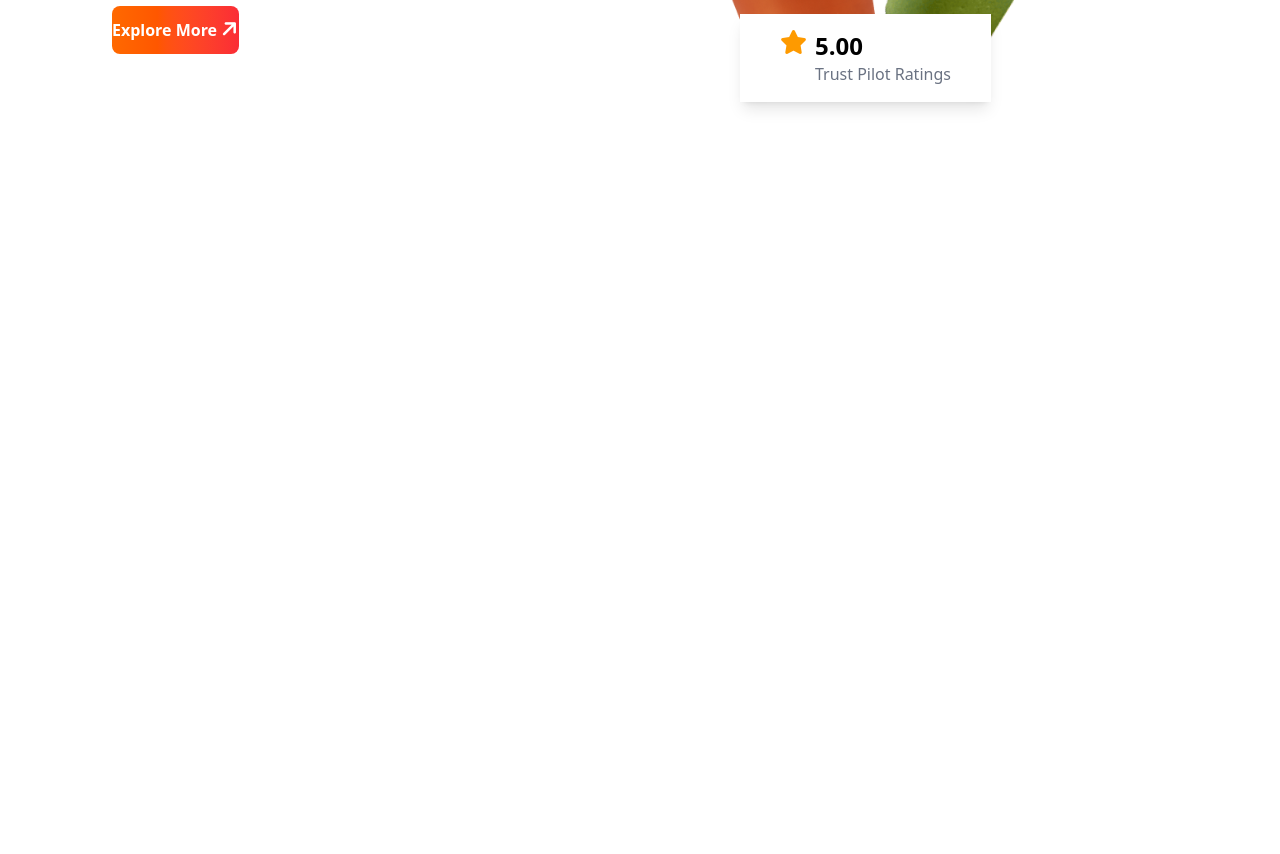
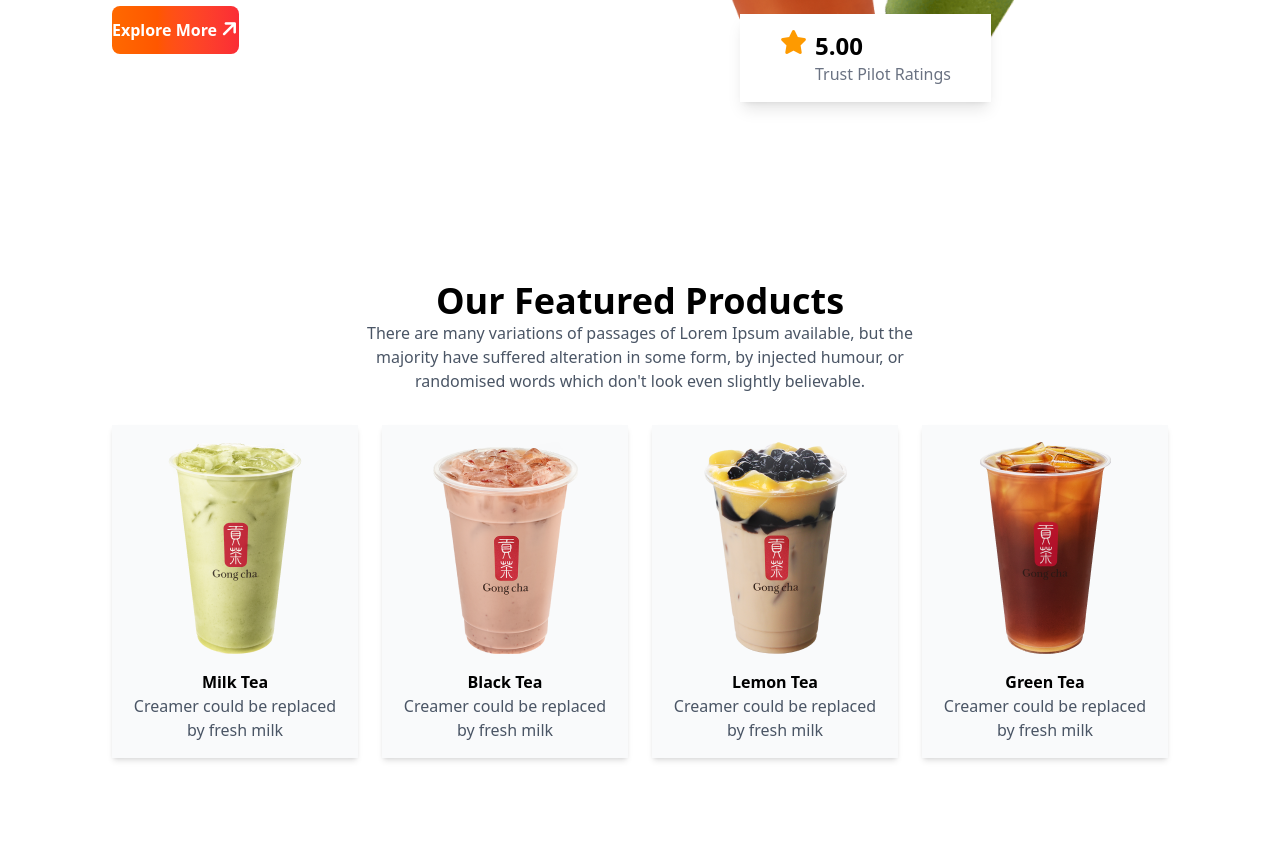
Before and after one commit to tpal72791/tea-house-with-tailwind, a plain HTML site: page index.html in a window 1280 px wide. Shown: the part 346-1200 px from the top of the page. Before the commit the page ends 800 px from the top, so only its background shows below. Drawn offline with nearby package versions, Linux system fonts and the light colour scheme.

Commit message:
featured product section done

```diff
--- a/index.html
+++ b/index.html
@@ -56,6 +56,49 @@
           </div>
        </div>
        </header>
+       <!-- Featured Products section -->
+        <section class="py-8 lg:py-24">
+          <!-- Title -->
+           <div class="text-center mb-8">
+            <h1 class="text-3xl md:text-4xl font-bold nb-5">Our Featured Products</h1>
+            <p class="text-gray-600 max-w-xl mx-auto">There are many variations of passages of Lorem Ipsum available, but the majority have suffered alteration in some form, by injected humour, or randomised words which don't look even slightly believable. </p>
+           </div>
+           <!-- Grid Cards -->
+            <div class="grid grid-cols-4 gap-6 text-center">
+              <!-- Product Card -->
+               <div class="rounded-ig shadow-md bg-gray-50 overflow-hidden">
+                <img class="mx-auto pt-4" src="./images/tea-1.png" alt="">
+                <div class="p-4">
+                  <h2 class="font-bold texl-xl">Milk Tea</h2>
+                <p class="text-gray-600">Creamer could be replaced by fresh milk</p>
+                </div>
+               </div>
+              <!-- Product Card -->
+               <div class="rounded-ig shadow-md bg-gray-50 overflow-hidden">
+                <img class="mx-auto pt-4" src="./images/tea-2.png" alt="">
+                <div class="p-4">
+                  <h2 class="font-bold texl-xl">Black Tea</h2>
+                <p class="text-gray-600">Creamer could be replaced by fresh milk</p>
+                </div>
+               </div>
+              <!-- Product Card -->
+               <div class="rounded-ig shadow-md bg-gray-50 overflow-hidden">
+                <img class="mx-auto pt-4" src="./images/tea-3.png" alt="">
+                <div class="p-4">
+                  <h2 class="font-bold texl-xl">Lemon Tea</h2>
+                <p class="text-gray-600">Creamer could be replaced by fresh milk</p>
+                </div>
+               </div>
+              <!-- Product Card -->
+               <div class="rounded-ig shadow-md bg-gray-50 overflow-hidden">
+                <img class="mx-auto pt-4" src="./images/tea-4.png" alt="">
+                <div class="p-4">
+                  <h2 class="font-bold texl-xl">Green Tea</h2>
+                <p class="text-gray-600">Creamer could be replaced by fresh milk</p>
+                </div>
+               </div>
+            </div>
+        </section>
     </main>
 </body>
 </html>
```
